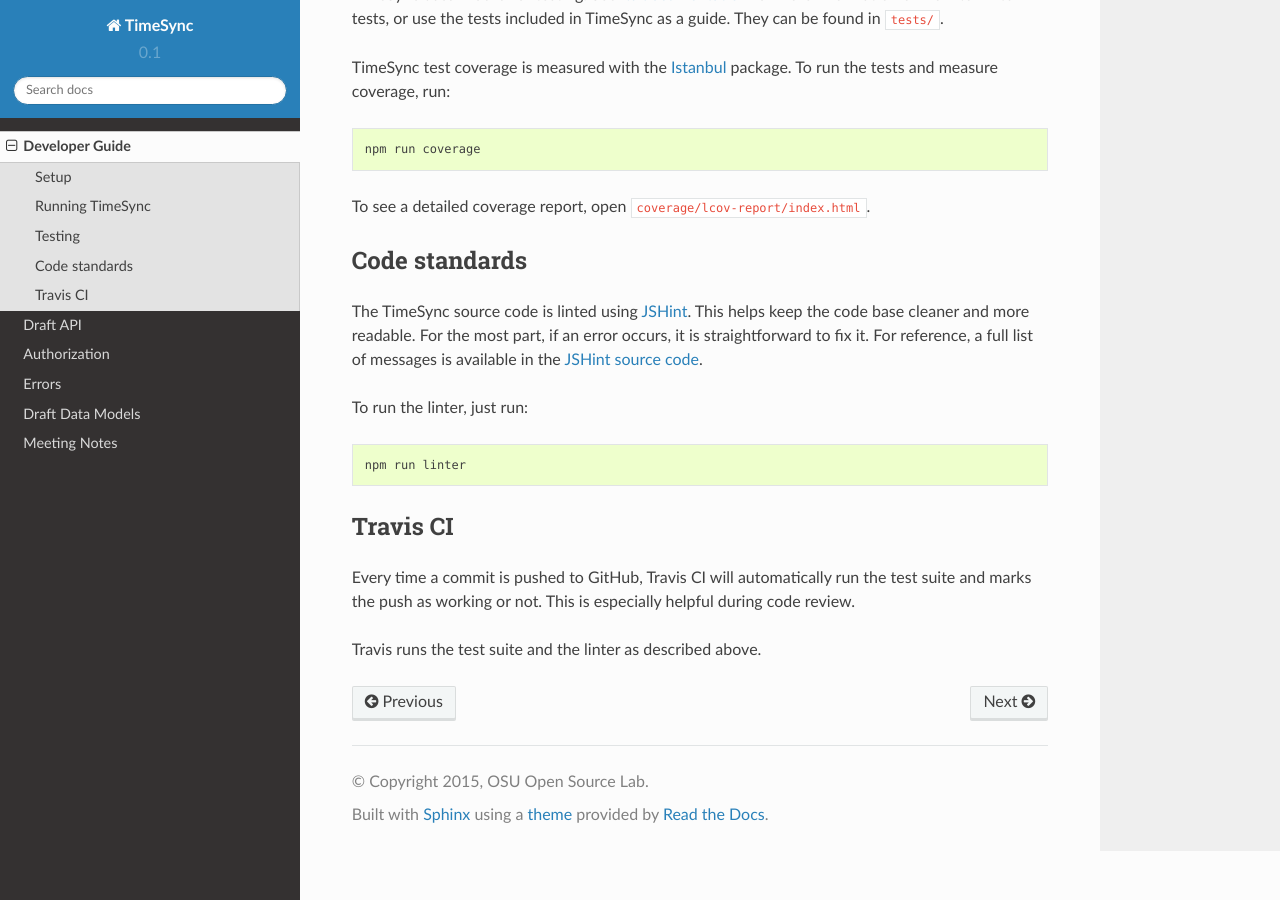
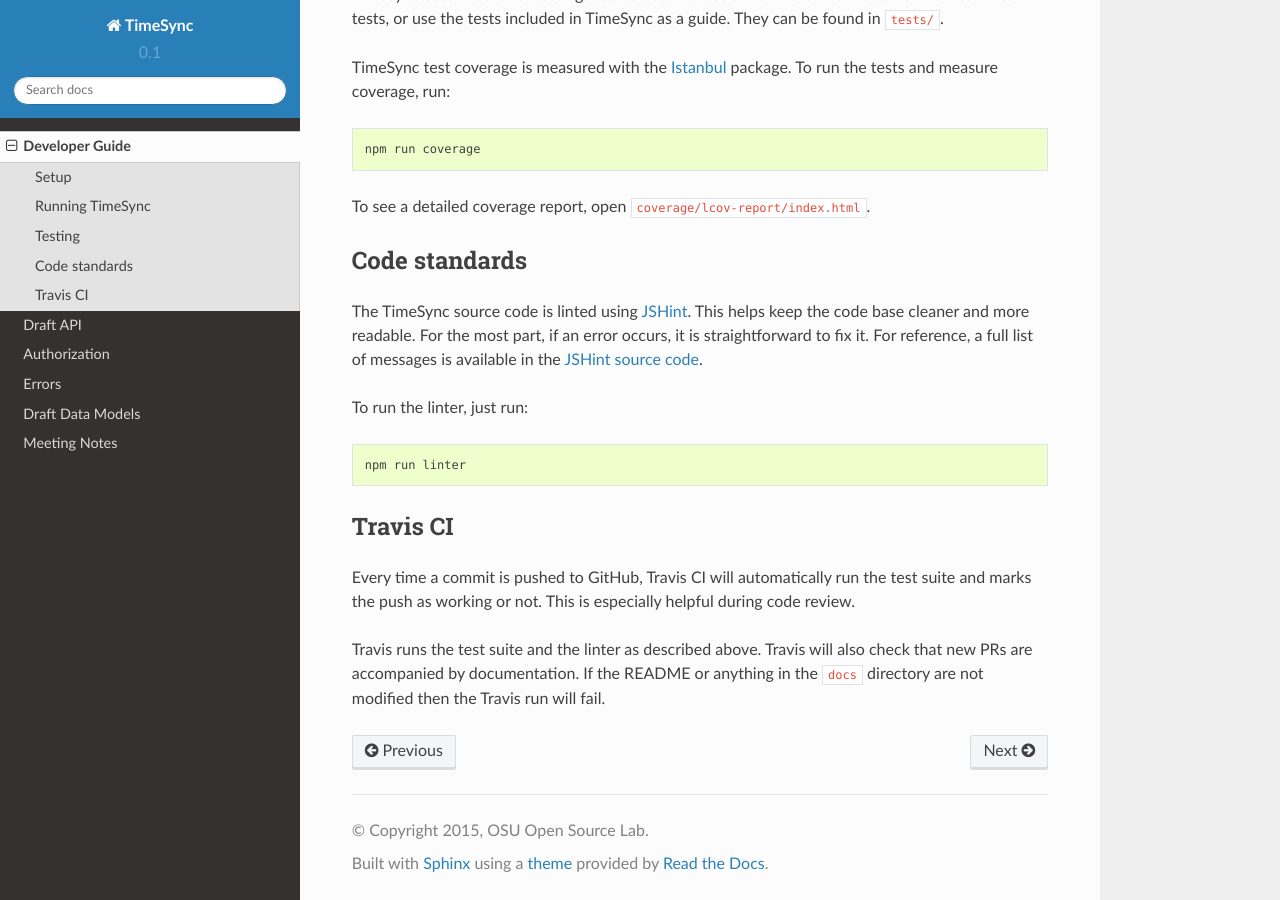
Before and after one commit to osuosl/timesync-node, a Sphinx documentation site: the page built from docs/source/dev/development.rst, in a window 1280 px wide and 900 px high, scrolled down 1569 px. Built offline with Sphinx 7.4.7 and the Read the Docs theme 2.0.0, drawn with Linux system fonts in a browser that asks for light colours.

Commit message:
Add docs about travis docs checking script

```diff
--- a/docs/source/dev/development.rst
+++ b/docs/source/dev/development.rst
@@ -104,4 +104,6 @@ Every time a commit is pushed to GitHub, Travis CI will automatically run the
 test suite and marks the push as working or not. This is especially helpful
 during code review.
 
-Travis runs the test suite and the linter as described above.
+Travis runs the test suite and the linter as described above. Travis will also
+check that new PRs are accompanied by documentation. If the README or anything
+in the ``docs`` directory are not modified then the Travis run will fail.
```
